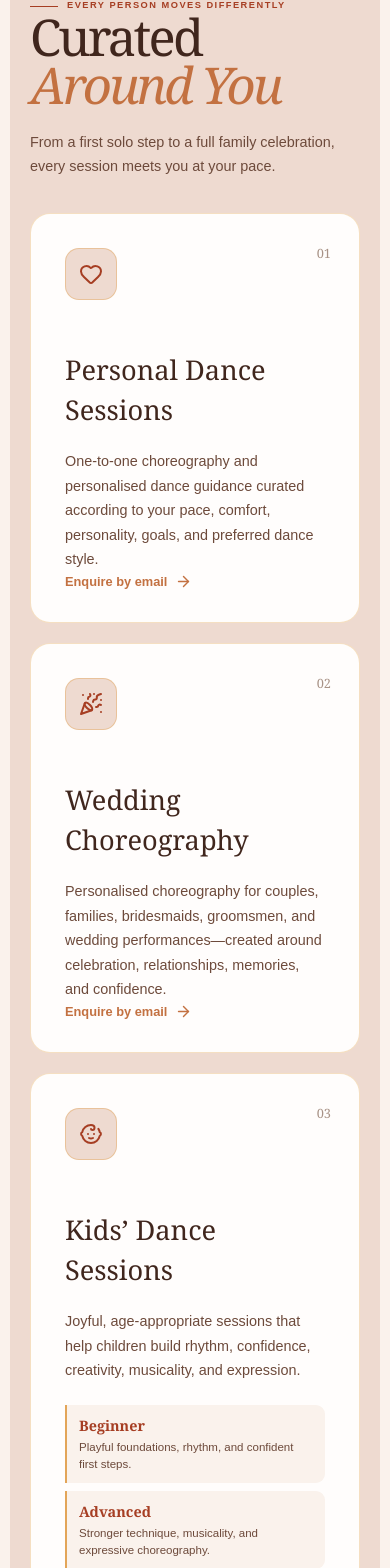
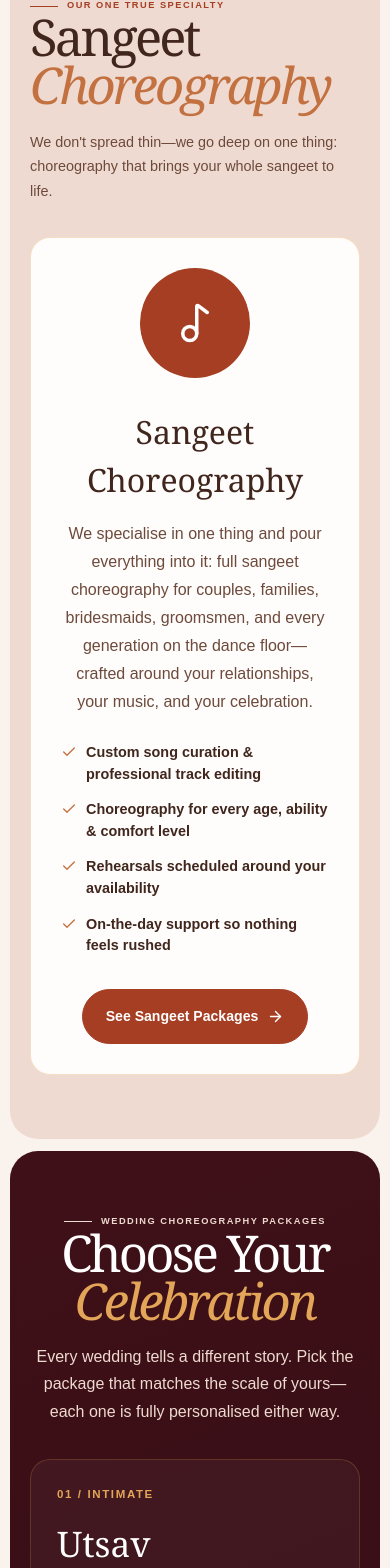
Before and after one commit to Train-Studios/jhoomcurations, a Next.js app: page / in a window 390 px wide. Shown: the part 2998-4566 px from the top of the page. Built offline with nearby package versions, Linux system fonts and the light colour scheme.

Commit message:
form fixes

```diff
--- a/app/globals.css
+++ b/app/globals.css
@@ -767,98 +767,73 @@ h1 span {
 .sessions {
   background: #eedad0;
 }
-.sessions-grid {
-  display: grid;
-  gap: 20px;
-  grid-template-columns: repeat(2, 1fr);
-}
-.session-card {
+.sangeet-feature {
+  align-items: center;
   background: var(--paper);
   border: 1px solid rgba(227, 165, 88, 0.35);
-  border-radius: 22px;
-  min-height: 430px;
-  padding: 34px;
-  position: relative;
+  border-radius: 28px;
+  display: grid;
+  gap: 40px;
+  grid-template-columns: auto 1fr;
+  padding: 50px;
   transition:
     border-color 0.25s,
     box-shadow 0.25s,
     transform 0.25s;
 }
-.session-card:hover {
+.sangeet-feature:hover {
   border-color: rgba(227, 165, 88, 0.8);
   box-shadow: 0 20px 45px rgba(112, 37, 26, 0.1);
   transform: translateY(-6px);
 }
-.icon-box {
-  align-items: center;
-  background: #eedad0;
-  border: 1px solid rgba(227, 165, 88, 0.45);
-  border-radius: 14px;
-  color: var(--plum);
-  display: flex;
-  height: 52px;
+.sangeet-feature-icon {
+  align-items: center;
+  background: var(--plum);
+  border-radius: 50%;
+  color: white;
+  display: flex;
+  flex-shrink: 0;
+  height: 110px;
   justify-content: center;
-  width: 52px;
-}
-.card-number {
-  color: #a89286;
+  width: 110px;
+}
+.sangeet-feature-icon svg {
+  height: 42px;
+  width: 42px;
+}
+.sangeet-feature-body h3 {
   font-family: Georgia, serif;
-  font-size: 0.8rem;
-  position: absolute;
-  right: 28px;
-  top: 30px;
-}
-.session-card h3 {
-  font-family: Georgia, serif;
-  font-size: 1.7rem;
+  font-size: 2rem;
   font-weight: 500;
-  margin: 50px 0 18px;
-}
-.session-card p {
+  margin-bottom: 16px;
+}
+.sangeet-feature-body > p {
   color: var(--muted);
-  font-size: 0.9rem;
-  line-height: 1.7;
-}
-.session-levels {
+  font-size: 1rem;
+  line-height: 1.75;
+  max-width: 640px;
+}
+.sangeet-highlights {
   display: grid;
-  gap: 8px;
-  margin: 22px 0 58px;
-}
-.session-level {
+  gap: 14px;
+  grid-template-columns: repeat(2, 1fr);
+  list-style: none;
+  margin: 26px 0 32px;
+  padding: 0;
+}
+.sangeet-highlights li {
   align-items: start;
-  background: var(--cream);
-  border-left: 2px solid var(--saffron);
-  border-radius: 0 9px 9px 0;
-  display: grid;
-  gap: 3px;
-  padding: 10px 12px;
-}
-.session-level span {
-  color: var(--plum);
-  font-family: Georgia, serif;
+  color: var(--ink);
+  display: flex;
   font-size: 0.9rem;
   font-weight: 700;
-}
-.session-level small {
-  color: var(--muted);
-  font-size: 0.72rem;
-  line-height: 1.45;
-}
-.session-card a {
-  align-items: center;
-  bottom: 30px;
+  gap: 9px;
+  line-height: 1.5;
+}
+.sangeet-highlights li svg {
   color: var(--coral);
-  display: flex;
-  font-size: 0.8rem;
-  font-weight: 800;
-  gap: 8px;
-  position: absolute;
-}
-.session-card a:hover svg {
-  transform: translateX(4px);
-}
-.session-card a svg {
-  transition: transform 0.2s;
+  flex: 0 0 auto;
+  margin-top: 2px;
 }
 
 .pricing {
@@ -1299,14 +1274,27 @@ details p {
   margin: 0 auto;
   max-width: 900px;
 }
+.form-honey {
+  height: 0;
+  left: -9999px;
+  opacity: 0;
+  pointer-events: none;
+  position: absolute;
+  width: 0;
+}
 .form-grid {
+  border: 0;
   display: grid;
   gap: 22px;
   grid-template-columns: repeat(2, 1fr);
+  margin: 0;
+  min-width: 0;
+  padding: 0;
 }
 .form-field {
   display: grid;
   gap: 9px;
+  min-width: 0;
 }
 .form-field-wide {
   grid-column: 1 / -1;
@@ -1327,6 +1315,8 @@ details p {
   color: var(--ink);
   font-family: inherit;
   font-size: 0.95rem;
+  max-width: 100%;
+  min-width: 0;
   padding: 14px 16px;
   transition:
     border-color 0.2s,
@@ -1336,6 +1326,9 @@ details p {
 .form-field textarea {
   min-height: 120px;
   resize: vertical;
+}
+.form-field input[type='date'] {
+  color-scheme: light;
 }
 .form-field input:focus,
 .form-field select:focus,
@@ -1346,6 +1339,35 @@ details p {
 }
 .enquiry-submit {
   margin-top: 34px;
+}
+.enquiry-submit:disabled {
+  cursor: not-allowed;
+  opacity: 0.65;
+}
+.form-status {
+  align-items: center;
+  display: flex;
+  font-size: 0.88rem;
+  font-weight: 700;
+  gap: 8px;
+  margin: 18px 0 0;
+}
+.form-status-success {
+  color: var(--plum);
+}
+.form-status-success svg {
+  color: var(--coral);
+  flex: 0 0 auto;
+}
+.form-status-error {
+  color: #b3261e;
+}
+.form-status-error svg {
+  flex: 0 0 auto;
+}
+.form-status-error a {
+  text-decoration: underline;
+  text-underline-offset: 3px;
 }
 
 .contact {
@@ -1573,14 +1595,14 @@ footer > div:not(.footer-brand):not(.footer-bottom) a:focus-visible svg {
   animation: spark-drift 4.8s ease-in-out -0.9s infinite reverse;
 }
 .journey-step > svg,
-.icon-box {
+.sangeet-feature-icon {
   transition:
     background 0.35s ease,
     color 0.35s ease,
     transform 0.45s cubic-bezier(0.22, 1, 0.36, 1);
 }
 .journey-step:hover > svg,
-.session-card:hover .icon-box {
+.sangeet-feature:hover .sangeet-feature-icon {
   background: var(--saffron);
   transform: rotate(-5deg) scale(1.08);
 }
@@ -1686,8 +1708,9 @@ footer > div:not(.footer-brand):not(.footer-bottom) a:focus-visible svg {
   .welcome-card {
     border-bottom: 1px solid var(--line);
   }
-  .sessions-grid {
-    grid-template-columns: repeat(2, 1fr);
+  .sangeet-feature {
+    gap: 30px;
+    padding: 38px;
   }
   .journey-step {
     padding: 20px 30px 35px;
@@ -1772,13 +1795,21 @@ footer > div:not(.footer-brand):not(.footer-bottom) a:focus-visible svg {
   .portrait-badge {
     right: -20px;
   }
-  .sessions-grid,
   .testimonial-grid,
   .journey-grid {
     grid-template-columns: 1fr;
   }
-  .session-card {
-    min-height: 410px;
+  .sangeet-feature {
+    grid-template-columns: 1fr;
+    padding: 30px;
+    text-align: center;
+  }
+  .sangeet-feature-icon {
+    margin: 0 auto;
+  }
+  .sangeet-highlights {
+    grid-template-columns: 1fr;
+    text-align: left;
   }
   .why {
     grid-template-columns: 1fr;
@@ -2302,7 +2333,7 @@ footer > div:not(.footer-brand):not(.footer-bottom) a:focus-visible svg {
   .faq {
     margin-bottom: 12px;
   }
-  .session-card,
+  .sangeet-feature,
   .testimonial-grid figure,
   .pricing-card {
     border-radius: 20px;
--- a/app/page.tsx
+++ b/app/page.tsx
@@ -1,16 +1,15 @@
 'use client';
 
 import {
+  AlertCircle,
   ArrowDownRight,
   ArrowRight,
-  Baby,
   Check,
   ChevronDown,
   Heart,
   Mail,
   Menu,
   Music2,
-  PartyPopper,
   Smile,
   Sparkles,
   Star,
@@ -24,41 +23,16 @@ import {
   INSTAGRAM_URL,
   NAV_ITEMS,
   PRICING_PLANS,
-  SESSIONS,
+  SANGEET_SERVICE,
   TESTIMONIALS,
   WHATSAPP_URL,
   WHY_JHOOM,
 } from './site-data';
 
 const enquiryHref = `mailto:${CONTACT_EMAIL}?subject=Dance%20Session%20Enquiry`;
+const enquiryFormEndpoint = `https://formsubmit.co/ajax/${CONTACT_EMAIL}`;
 
-const sessionIcons = [Heart, PartyPopper, Baby, Sparkles];
-
-function buildEnquiryMailto(fields: {
-  fullName: string;
-  email: string;
-  packageChoice: string;
-  budget: string;
-  eventDate: string;
-  message: string;
-}) {
-  const subject = `Wedding Choreography Enquiry${
-    fields.packageChoice ? ` — ${fields.packageChoice}` : ''
-  }`;
-  const body = [
-    `Full name: ${fields.fullName || '-'}`,
-    `Email: ${fields.email || '-'}`,
-    `Package: ${fields.packageChoice || 'Not specified'}`,
-    `Budget: ${fields.budget || 'Not specified'}`,
-    `Event date: ${fields.eventDate || 'Not specified'}`,
-    '',
-    'About the event:',
-    fields.message || '-',
-  ].join('\n');
-  return `mailto:${CONTACT_EMAIL}?subject=${encodeURIComponent(
-    subject,
-  )}&body=${encodeURIComponent(body)}`;
-}
+type SubmitStatus = 'idle' | 'submitting' | 'success' | 'error';
 
 function WhatsAppBrandIcon() {
   return (
@@ -117,17 +91,29 @@ export default function Home() {
   const [budget, setBudget] = useState('');
   const [eventDate, setEventDate] = useState('');
   const [message, setMessage] = useState('');
+  const [submitStatus, setSubmitStatus] = useState<SubmitStatus>('idle');
 
-  const handleEnquirySubmit = (event: FormEvent<HTMLFormElement>) => {
+  const handleEnquirySubmit = async (event: FormEvent<HTMLFormElement>) => {
     event.preventDefault();
-    window.location.href = buildEnquiryMailto({
-      fullName,
-      email,
-      packageChoice,
-      budget,
-      eventDate,
-      message,
-    });
+    const form = event.currentTarget;
+    setSubmitStatus('submitting');
+    try {
+      const response = await fetch(enquiryFormEndpoint, {
+        method: 'POST',
+        headers: { Accept: 'application/json' },
+        body: new FormData(form),
+      });
+      if (!response.ok) throw new Error('Enquiry request failed');
+      setSubmitStatus('success');
+      setFullName('');
+      setEmail('');
+      setPackageChoice('');
+      setBudget('');
+      setEventDate('');
+      setMessage('');
+    } catch {
+      setSubmitStatus('error');
+    }
   };
 
   useEffect(() => {
@@ -149,7 +135,7 @@ export default function Home() {
     if (reducedMotion) return;
 
     const targets = document.querySelectorAll<HTMLElement>(
-      '.section-heading, .welcome-card, .about-visual, .about-copy, .session-card, .pricing-card, .why-intro, .benefit, .statement-inner, .journey-step, .testimonial-grid figure, .faq-intro, .faq-list, .enquiry-form, .contact > *, footer > *',
+      '.section-heading, .welcome-card, .about-visual, .about-copy, .sangeet-feature, .pricing-card, .why-intro, .benefit, .statement-inner, .journey-step, .testimonial-grid figure, .faq-intro, .faq-list, .enquiry-form, .contact > *, footer > *',
     );
 
     document.documentElement.classList.add('motion-ready');
@@ -405,46 +391,34 @@ export default function Home() {
       <section className="sessions section" id="sessions">
         <div className="section-heading split-heading">
           <div>
-            <p className="kicker">Every person moves differently</p>
+            <p className="kicker">Our one true specialty</p>
             <h2>
-              Curated <em>Around You</em>
+              Sangeet <em>Choreography</em>
             </h2>
           </div>
           <p>
-            From a first solo step to a full family celebration, every session
-            meets you at your pace.
+            We don&apos;t spread thin—we go deep on one thing: choreography
+            that brings your whole sangeet to life.
           </p>
         </div>
-        <div className="sessions-grid">
-          {SESSIONS.map((session, index) => {
-            const Icon = sessionIcons[index];
-            return (
-              <article className="session-card" key={session.title}>
-                <div className="icon-box">
-                  <Icon />
-                </div>
-                <span className="card-number">0{index + 1}</span>
-                <h3>{session.title}</h3>
-                <p>{session.description}</p>
-                {session.levels && (
-                  <div className="session-levels">
-                    {session.levels.map((level) => (
-                      <div className="session-level" key={level.label}>
-                        <span>{level.label}</span>
-                        <small>{level.detail}</small>
-                      </div>
-                    ))}
-                  </div>
-                )}
-                <a
-                  href={enquiryHref}
-                  aria-label={`Enquire about ${session.title}`}
-                >
-                  Enquire by email <ArrowRight size={17} />
-                </a>
-              </article>
-            );
-          })}
+        <div className="sangeet-feature">
+          <div className="sangeet-feature-icon">
+            <Music2 />
+          </div>
+          <div className="sangeet-feature-body">
+            <h3>{SANGEET_SERVICE.title}</h3>
+            <p>{SANGEET_SERVICE.description}</p>
+            <ul className="sangeet-highlights">
+              {SANGEET_SERVICE.highlights.map((item) => (
+                <li key={item}>
+                  <Check size={16} /> {item}
+                </li>
+              ))}
+            </ul>
+            <a className="button" href="#pricing">
+              See Sangeet Packages <ArrowRight size={17} />
+            </a>
+          </div>
         </div>
       </section>
 
@@ -668,12 +642,25 @@ export default function Home() {
           </p>
         </div>
         <form className="enquiry-form" onSubmit={handleEnquirySubmit}>
-          <div className="form-grid">
+          <input type="hidden" name="_subject" value="New Wedding Choreography Enquiry" />
+          <input type="hidden" name="_template" value="table" />
+          <input
+            type="text"
+            name="_honey"
+            className="form-honey"
+            tabIndex={-1}
+            autoComplete="off"
+            aria-hidden="true"
+          />
+          <fieldset
+            className="form-grid"
+            disabled={submitStatus === 'submitting'}
+          >
             <label className="form-field">
               <span>Full name</span>
               <input
                 type="text"
-                name="fullName"
+                name="full_name"
                 required
                 value={fullName}
                 onChange={(event) => setFullName(event.target.value)}
@@ -731,7 +718,7 @@ export default function Home() {
               <span>When is the event?</span>
               <input
                 type="date"
-                name="eventDate"
+                name="event_date"
                 required
                 value={eventDate}
                 onChange={(event) => setEventDate(event.target.value)}
@@ -740,17 +727,35 @@ export default function Home() {
             <label className="form-field form-field-wide">
               <span>Tell me about your event</span>
               <textarea
-                name="message"
+                name="about_the_event"
                 rows={4}
                 value={message}
                 onChange={(event) => setMessage(event.target.value)}
                 placeholder="Who is it for, how many people, what feeling are you going for..."
               />
             </label>
-          </div>
-          <button className="button enquiry-submit" type="submit">
-            Send Enquiry <Mail size={18} />
+          </fieldset>
+          <button
+            className="button enquiry-submit"
+            type="submit"
+            disabled={submitStatus === 'submitting'}
+          >
+            {submitStatus === 'submitting' ? 'Sending…' : 'Send Enquiry'}{' '}
+            <Mail size={18} />
           </button>
+          {submitStatus === 'success' && (
+            <p className="form-status form-status-success">
+              <Check size={16} /> Thank you! Your enquiry has been sent —
+              we&apos;ll get back to you soon.
+            </p>
+          )}
+          {submitStatus === 'error' && (
+            <p className="form-status form-status-error">
+              <AlertCircle size={16} /> Something went wrong. Please try
+              again, or email us directly at{' '}
+              <a href={`mailto:${CONTACT_EMAIL}`}>{CONTACT_EMAIL}</a>.
+            </p>
+          )}
         </form>
       </section>
 
--- a/app/site-data.ts
+++ b/app/site-data.ts
@@ -13,49 +13,17 @@ export const NAV_ITEMS = [
   { label: 'Contact', href: '#contact' },
 ];
 
-export const SESSIONS = [
-  {
-    title: 'Personal Dance Sessions',
-    description:
-      'One-to-one choreography and personalised dance guidance curated according to your pace, comfort, personality, goals, and preferred dance style.',
-  },
-  {
-    title: 'Wedding Choreography',
-    description:
-      'Personalised choreography for couples, families, bridesmaids, groomsmen, and wedding performances—created around celebration, relationships, memories, and confidence.',
-  },
-  {
-    title: 'Kids’ Dance Sessions',
-    description:
-      'Joyful, age-appropriate sessions that help children build rhythm, confidence, creativity, musicality, and expression.',
-    levels: [
-      {
-        label: 'Beginner',
-        detail: 'Playful foundations, rhythm, and confident first steps.',
-      },
-      {
-        label: 'Advanced',
-        detail: 'Stronger technique, musicality, and expressive choreography.',
-      },
-    ],
-  },
-  {
-    title: 'Adults’ Dance Sessions',
-    description:
-      'Comfortable, expressive sessions curated for adults at every stage of their dance journey.',
-    levels: [
-      {
-        label: 'Beginner',
-        detail: 'For first-time dancers or anyone returning after a break.',
-      },
-      {
-        label: 'Advanced',
-        detail:
-          'Challenging choreography, performance quality, musicality, and expression.',
-      },
-    ],
-  },
-];
+export const SANGEET_SERVICE = {
+  title: 'Sangeet Choreography',
+  description:
+    'We specialise in one thing and pour everything into it: full sangeet choreography for couples, families, bridesmaids, groomsmen, and every generation on the dance floor—crafted around your relationships, your music, and your celebration.',
+  highlights: [
+    'Custom song curation & professional track editing',
+    'Choreography for every age, ability & comfort level',
+    'Rehearsals scheduled around your availability',
+    'On-the-day support so nothing feels rushed',
+  ],
+};
 
 export const PRICING_PLANS = [
   {
```
